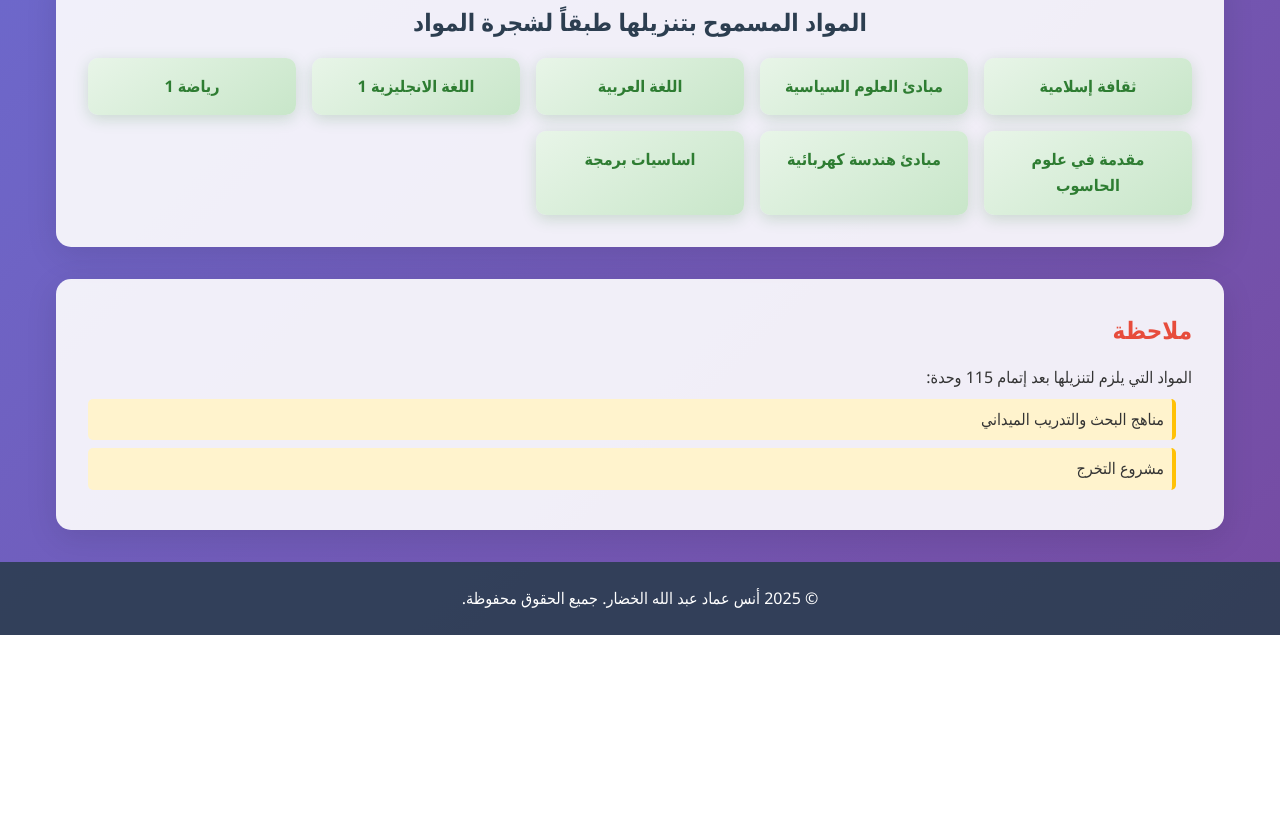
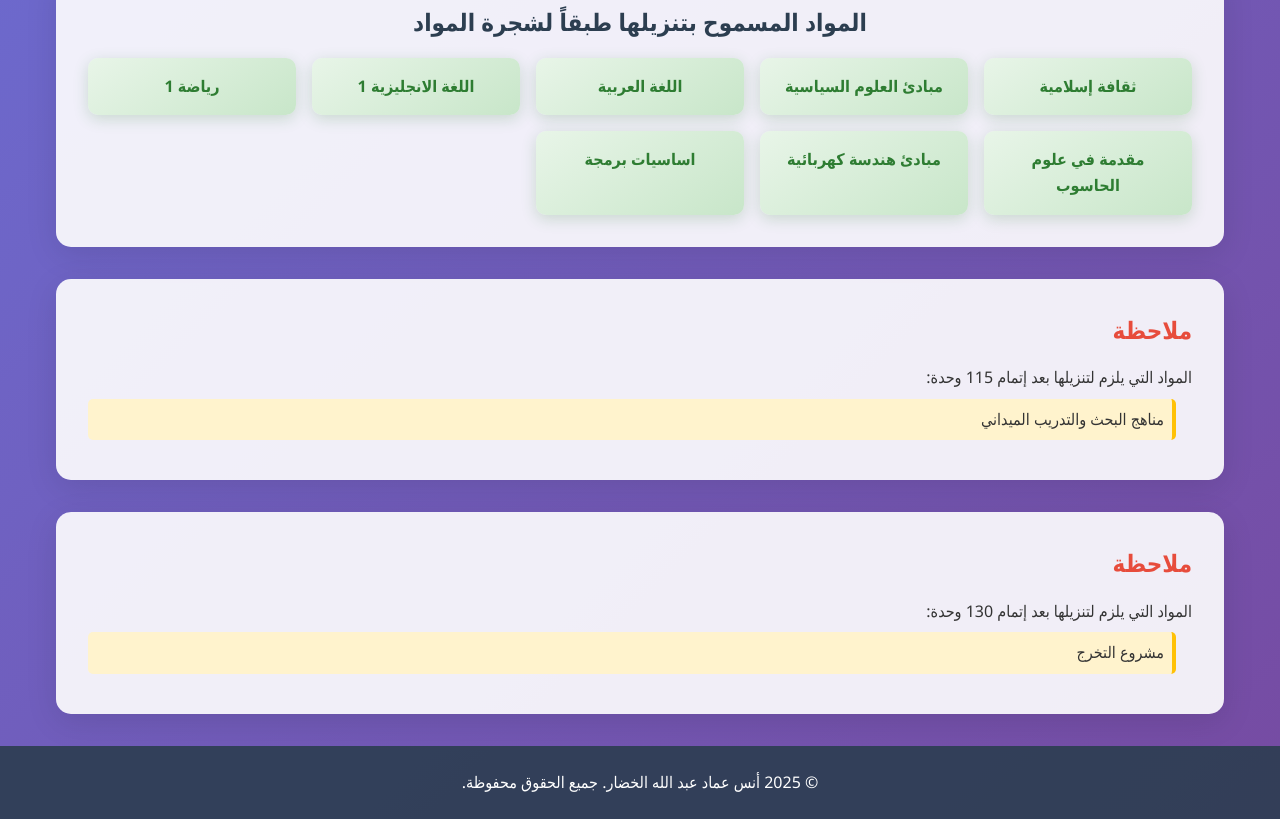
Before and after one commit to Anas-emad-2005/Student_CS_Alrefak, a plain HTML site: page index.html in a window 1280 px wide. Shown: the part 1519-2338 px from the top of the page. Before the commit the page ends 2154 px from the top, so only its background shows below. Drawn offline with Linux system fonts and the light colour scheme.

Commit message:
Add files via upload

```diff
--- a/index.html
+++ b/index.html
@@ -16,7 +16,7 @@
 
 
 
-
+  <div id="locked-message" style="display: none; color: red; font-weight: bold; margin: 10px 0;"></div>
 
 
     <main>
@@ -74,6 +74,15 @@
             <ul>
 
                 <li>مناهج البحث والتدريب الميداني</li>
+
+            </ul>
+        </section>
+
+        <section class="notes">
+            <h2>ملاحظة</h2>
+            <p>المواد التي يلزم لتنزيلها بعد إتمام 130 وحدة:</p>
+            <ul>
+
                 <li>مشروع التخرج</li>
             </ul>
         </section>
```
